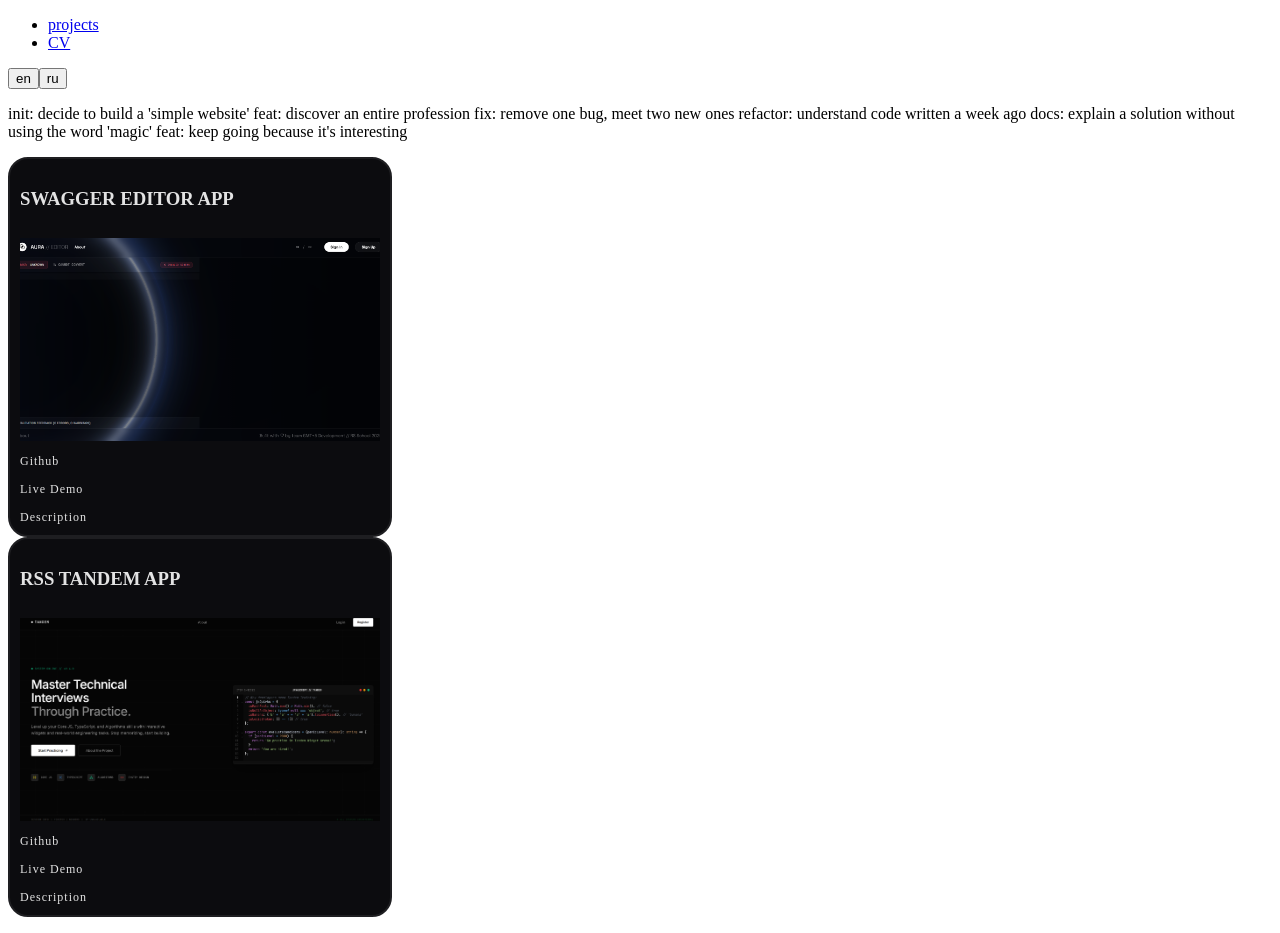
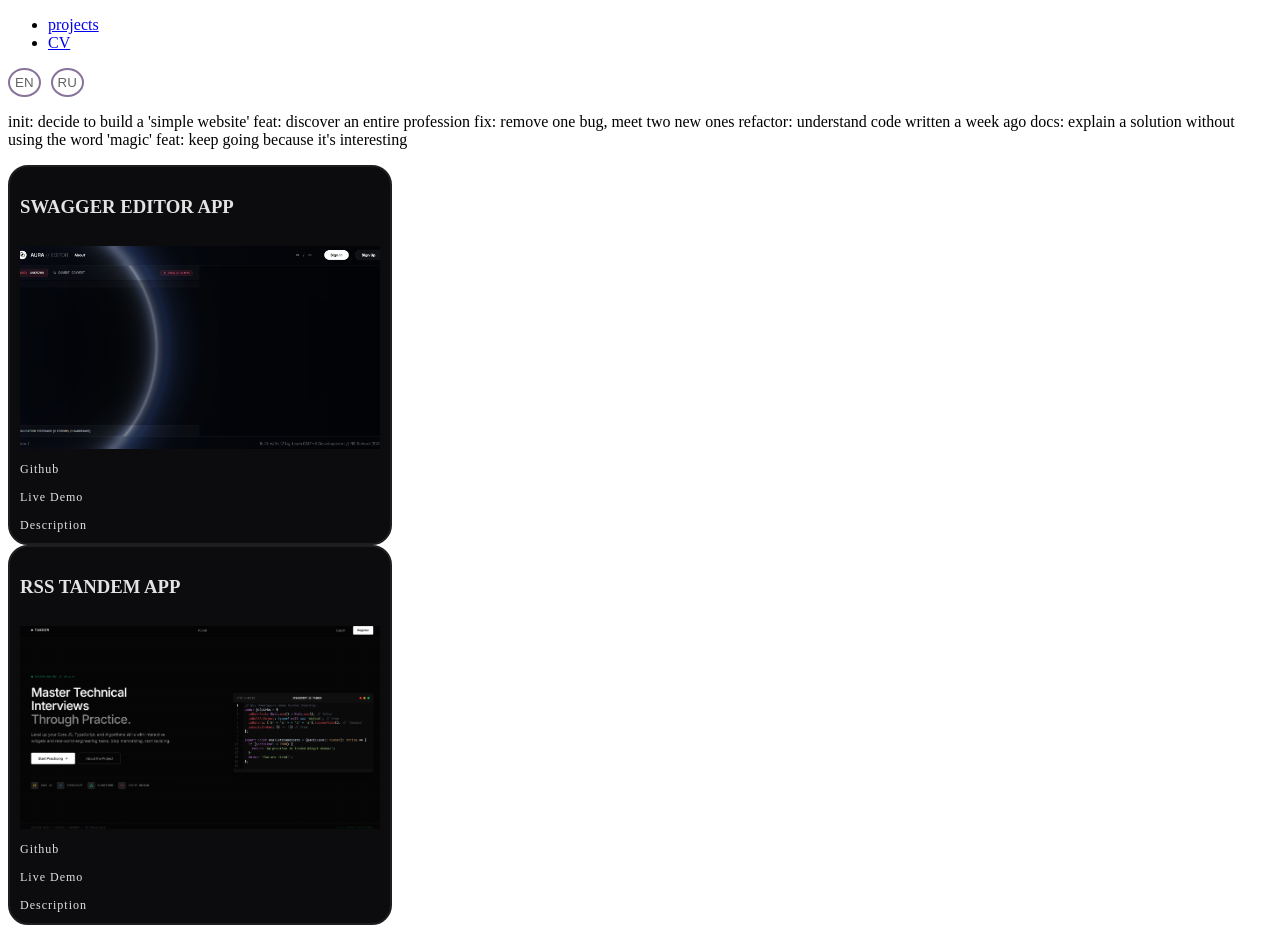
Before and after one commit to dilmun1101/resume, a React (Vite) app: page / in a window 1280 px wide. Built offline with nearby package versions, Linux system fonts and the light colour scheme.

Commit message:
feat: add active styles for language switcher

```diff
--- a/src/components/Button/Button.tsx
+++ b/src/components/Button/Button.tsx
@@ -2,16 +2,32 @@ import classNames from 'classnames';
 import styles from './button.module.scss';
 import type { ButtonHTMLAttributes } from 'react';
 
+type ButtonVariant = 'primary' | 'secondary';
+
 interface Props extends ButtonHTMLAttributes<HTMLButtonElement> {
   text: string;
+  variant?: ButtonVariant;
+  active?: boolean;
 }
 
-function Button({ text, className, type = 'button', ...rest }: Props) {
+function Button({
+  text,
+  className,
+  type = 'button',
+  variant = 'primary',
+  active = false,
+  ...rest
+}: Props) {
   return (
     <button
       {...rest}
       type={type}
-      className={classNames(styles.button, className)}
+      className={classNames(
+        styles.button,
+        styles[variant],
+        active && styles.active,
+        className
+      )}
     >
       {text}
     </button>
--- a/src/components/Button/button.module.scss
+++ b/src/components/Button/button.module.scss
@@ -0,0 +1,20 @@
+@use 'styles/tokens/tokens.scss' as v;
+
+.button {
+  border: none;
+  cursor: pointer;
+}
+
+.secondary {
+  text-transform: uppercase;
+  padding: v.$size-1;
+  border: 2px solid v.$border-accent-color;
+  border-radius: 50%;
+  background-color: transparent;
+  color: v.$text-secondary-color;
+
+  &.active {
+    background: v.$text-accent-color;
+    color: v.$text-primary-color;
+  }
+}
--- a/src/components/Header/components/LangugesSwitcher/LangugesSwitcher.tsx
+++ b/src/components/Header/components/LangugesSwitcher/LangugesSwitcher.tsx
@@ -22,6 +22,8 @@ function LanguageSwitcher({ className }: Props) {
           text={language}
           lang={language}
           onClick={() => switchLanguage(language)}
+          variant="secondary"
+          active={i18n.language === language}
         />
       ))}
     </div>
--- a/src/components/Header/components/LangugesSwitcher/languages-switcher.module.scss
+++ b/src/components/Header/components/LangugesSwitcher/languages-switcher.module.scss
@@ -0,0 +1,11 @@
+@use 'styles/tokens/tokens.scss' as v;
+
+.container {
+  display: flex;
+  gap: v.$size-2;
+}
+
+.active {
+  background: v.$text-accent-color;
+  color: v.$text-primary-color;
+}
```
